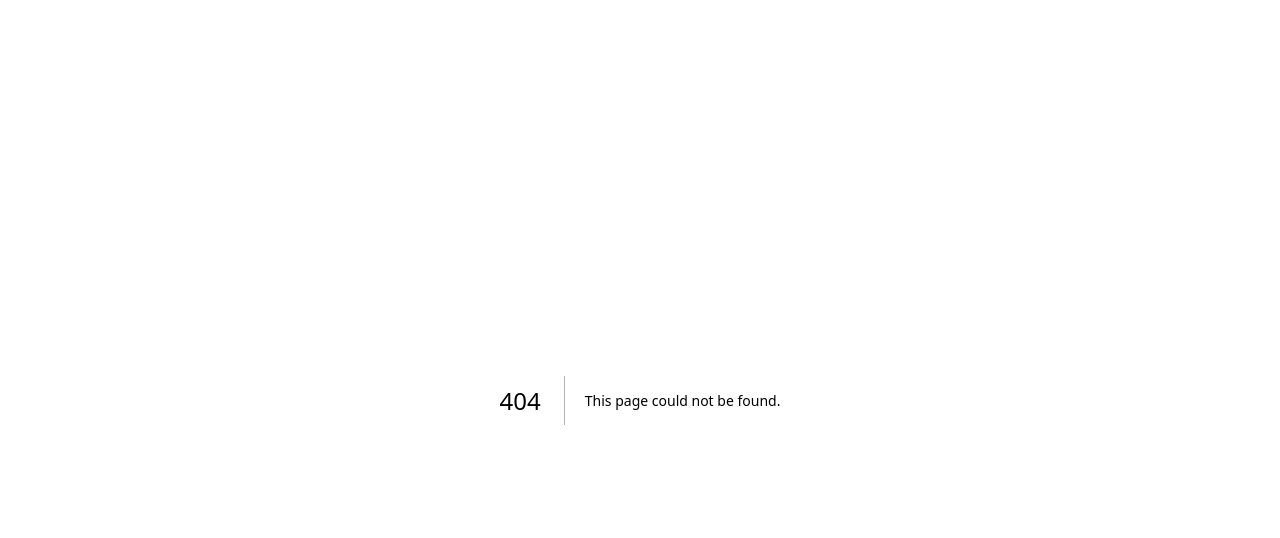
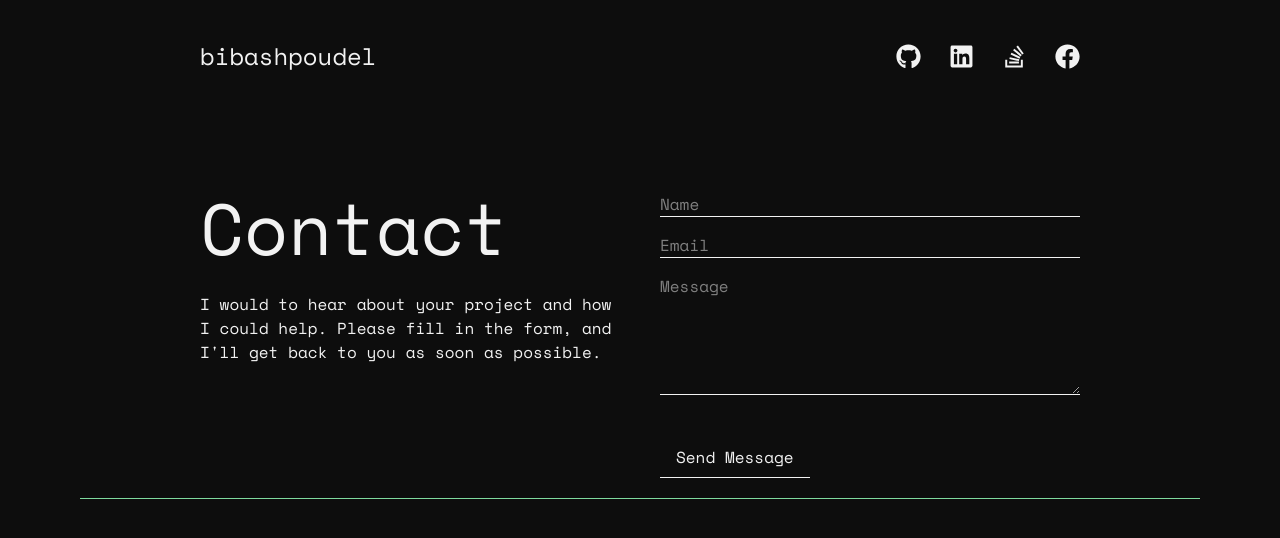
Before and after one commit to bibash21-creator/portfolio, a Next.js app: page /contact in a window 1280 px wide. Before the commit this address had no page. Shown: the top 538 px of the page. Built offline with nearby package versions, Linux system fonts and the light colour scheme.

Commit message:
Added Line and Similar Things

```diff
--- a/app/contact/Final.tsx
+++ b/app/contact/Final.tsx
@@ -1,6 +1,7 @@
 "use client";
 import { Space_Mono } from "next/font/google";
 import { useState } from "react";
+import Line from "@/app/line/Line"
 
 interface FormData {
   name: string;
@@ -117,8 +118,8 @@ export default function Final() {
           </form>
         </div>
       </section>
+      <Line />
 
-      <div className="line border-b-[0.1em] border-[#7ED99E] mx-3 md:mx-10 lg:mx-20 mt-5"></div>
     </>
   );
 }
--- /dev/null
+++ b/app/contact/page.tsx
@@ -0,0 +1,14 @@
+import Navbar from "@/app/navbar/Navbar"
+import Final from "@/app/contact/Final"
+
+
+export default function Page(){
+    return(
+        <>
+        <Navbar />
+
+
+        <Final />
+        </>
+    )
+}
--- /dev/null
+++ b/app/hero/page.tsx
@@ -0,0 +1,17 @@
+import Navbar  from "@/app/navbar/Navbar"
+
+import Hero from "@/app/hero/Hero"
+
+
+
+export default function Page(){
+    return(
+        <>
+        <Navbar />
+
+        <Hero />
+
+
+        </>
+    )
+}
--- /dev/null
+++ b/app/line/Line.tsx
@@ -0,0 +1,12 @@
+
+
+
+export default function Line(){
+    return(
+        <>
+
+              <div className="line border-b-[0.1em] border-[#7ED99E] mx-3 md:mx-10 lg:mx-20 mt-5"></div>
+
+        </>
+    )
+}
```
